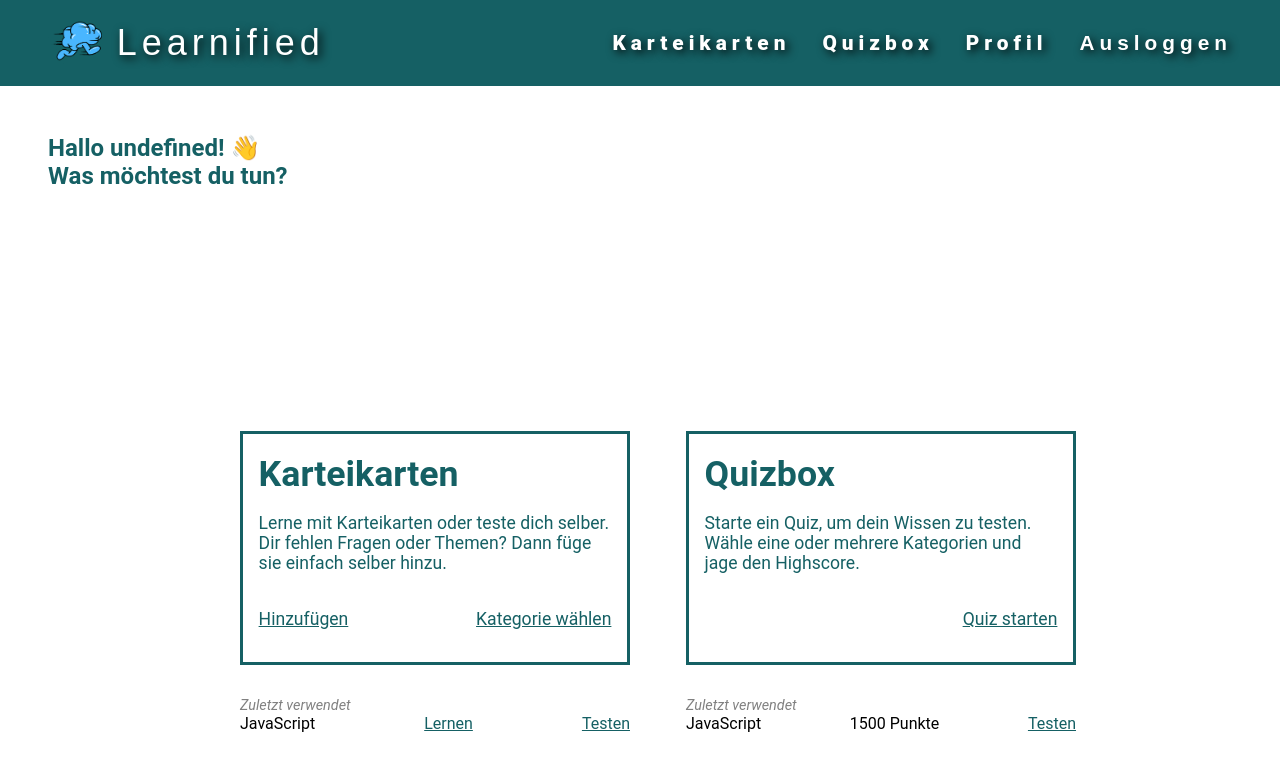
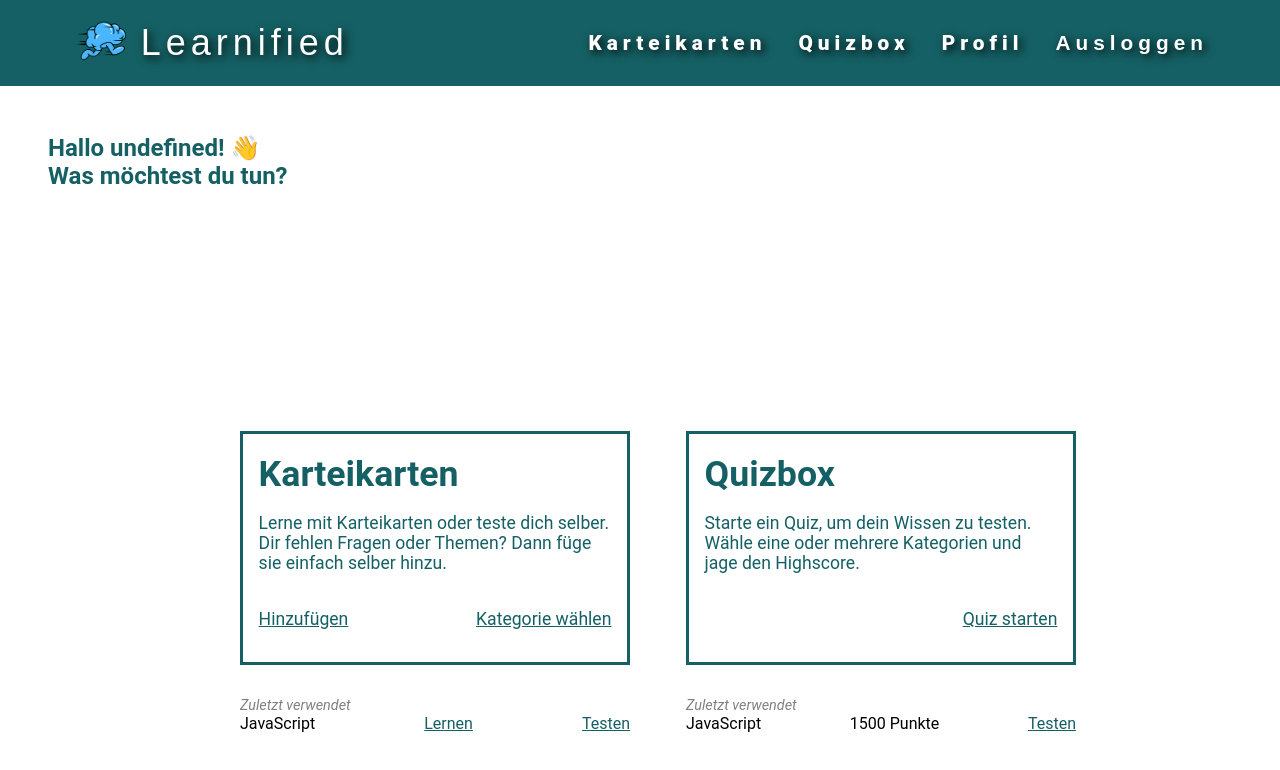
Before and after one commit to coding-bootcamps-eu/final-project-2024-08-learn-app, a Vue app: page / in a window 1280 px wide. Shown: the top 770 px of the page. Built offline with nearby package versions, Linux system fonts and the light colour scheme; a web font is replaced by a local one.

Commit message:
Mainheader hotfix : add more padding

```diff
--- a/src/components/MainHeader.vue
+++ b/src/components/MainHeader.vue
@@ -94,7 +94,7 @@ export default {
   display: flex;
   justify-content: space-between;
   align-items: center;
-  padding: 1rem 3rem;
+  padding: 1rem 4.5rem;
   background-color: var(--clr-green-dark);
   color: #fff;
 }
```
